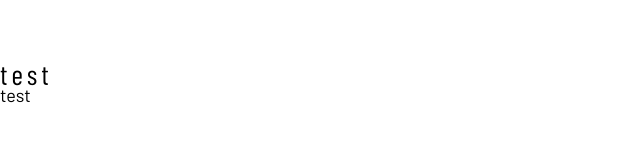
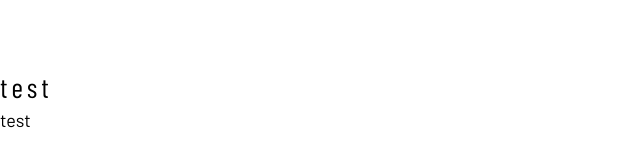
Before and after one commit to Quirozdev/space-tourism-website, a React (Vite) app: page / in a window 1280 px wide. Shown: the part 176-336 px from the top of the page, without its empty margins (0-640 px from the left). Built offline with nearby package versions, Linux system fonts and the light colour scheme.

Commit message:
fix: provided line heights lower than 100%

```diff
--- a/src/index.css
+++ b/src/index.css
@@ -44,32 +44,32 @@
   --text-preset-2--font-weight: 400;
 
   --text-preset-3: 3.5rem;
-  --text-preset-3--line-height: 64.2%;
+  --text-preset-3--line-height: normal;
   --text-preset-3--letter-spacing: 0px;
   --text-preset-3--font-weight: 400;
 
   --text-preset-4: 2rem;
-  --text-preset-4--line-height: 36.7%;
+  --text-preset-4--line-height: normal;
   --text-preset-4--letter-spacing: 0px;
   --text-preset-4--font-weight: 400;
 
   --text-preset-5: 1.75rem;
-  --text-preset-5--line-height: 33.6%;
+  --text-preset-5--line-height: normal;
   --text-preset-5--letter-spacing: 4px;
   --text-preset-5--font-weight: 400;
 
   --text-preset-6: 1.75rem;
-  --text-preset-6--line-height: 32.1%;
+  --text-preset-6--line-height: normal;
   --text-preset-6--letter-spacing: 0px;
   --text-preset-6--font-weight: 400;
 
   --text-preset-7: 0.875rem;
-  --text-preset-7--line-height: 16.8%;
+  --text-preset-7--line-height: normal;
   --text-preset-7--letter-spacing: 2px;
   --text-preset-7--font-weight: 400;
 
   --text-preset-8: 1rem;
-  --text-preset-8--line-height: 19.2%;
+  --text-preset-8--line-height: normal;
   --text-preset-8--letter-spacing: 2px;
   --text-preset-8--font-weight: 400;
 
```
Also changed, not shown: src/assets/images/OFL.txt (deleted).
